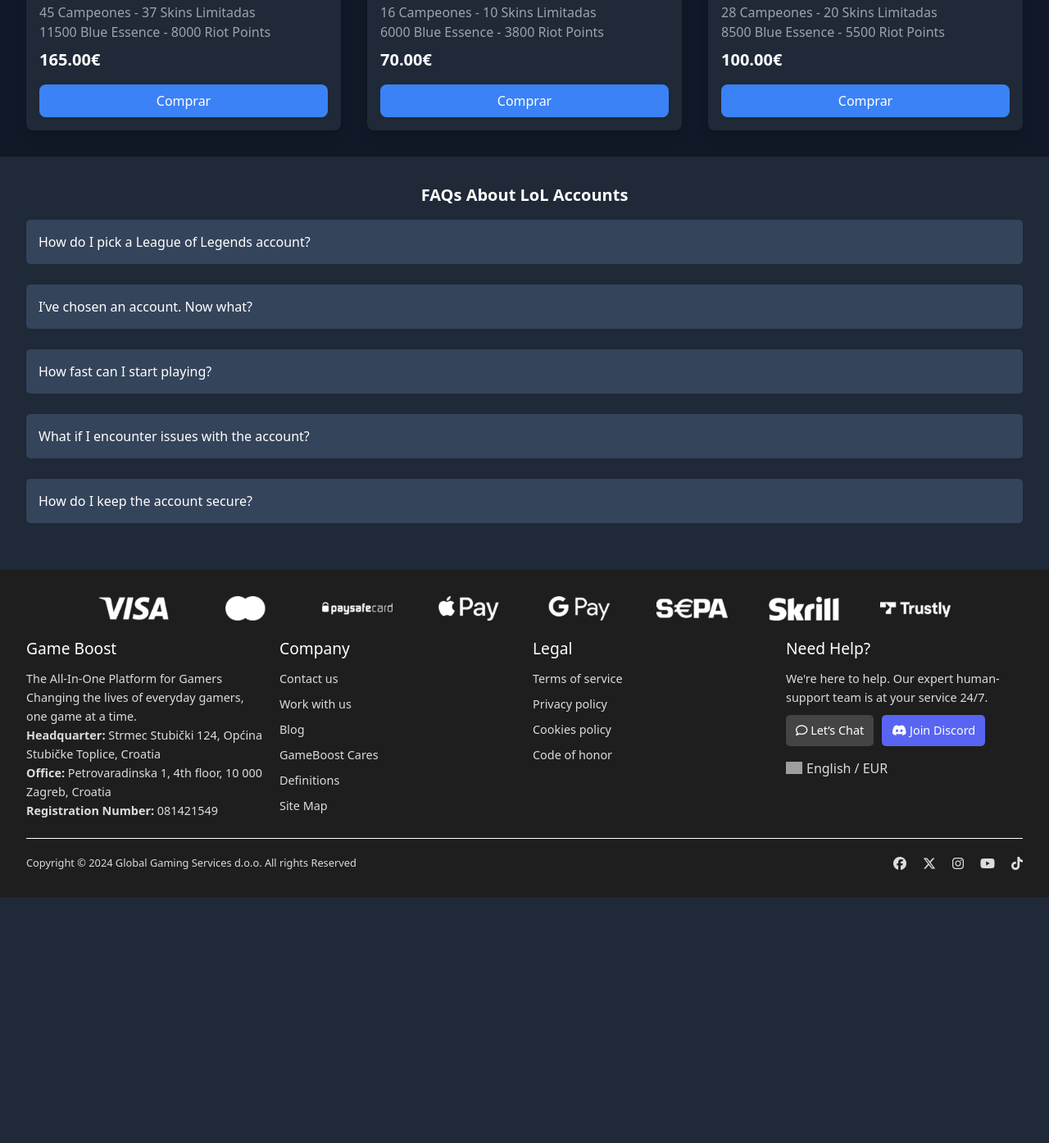
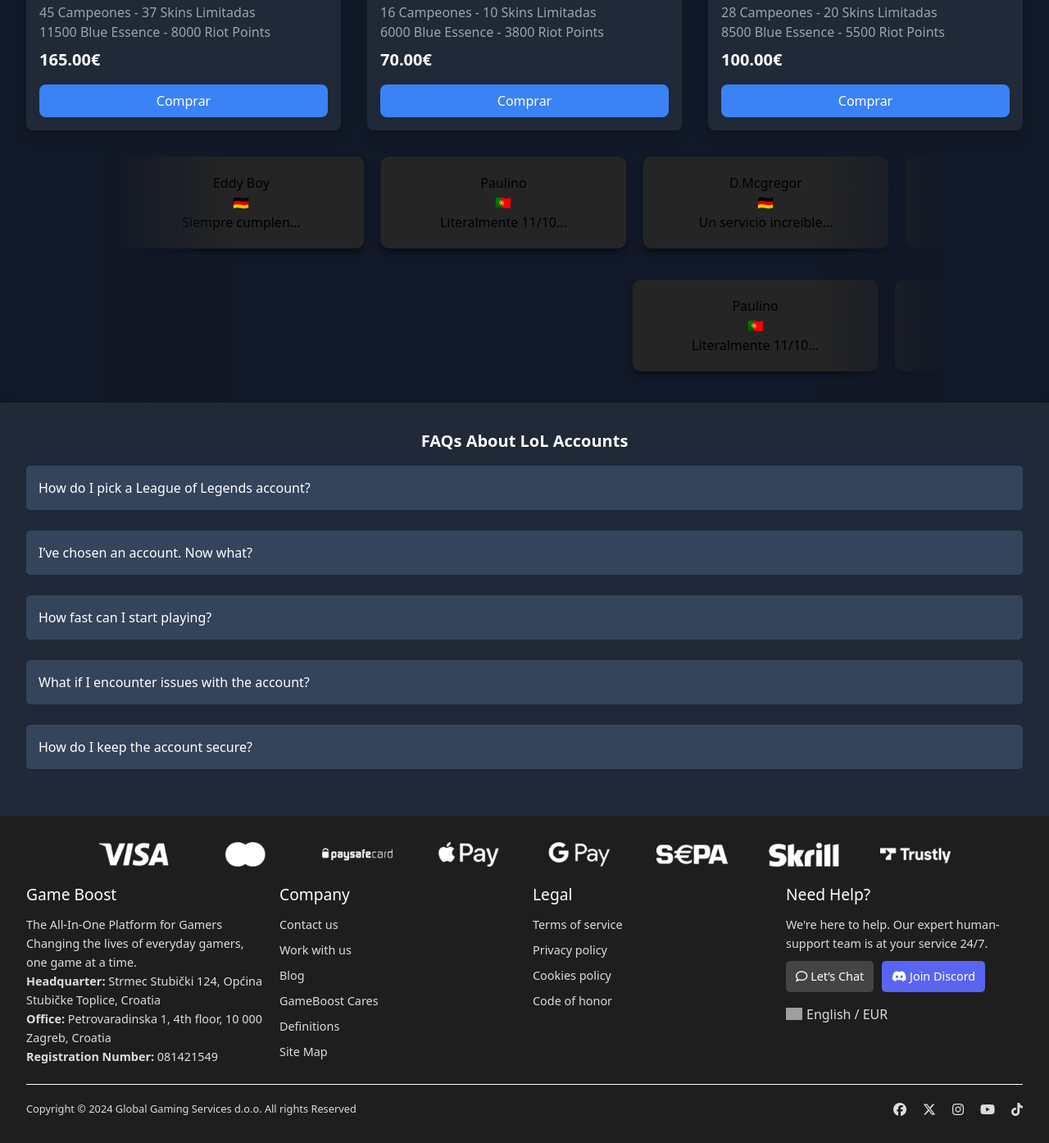
Before and after one commit to Davidsdaw/LeagueOfLegends, a PHP site: page /pages/paginamain.php in a window 1280 px wide. Shown: the part 1455-2849 px from the top of the page at 82% size. Before the commit the page ends 2549 px from the top, so only its background shows below. Run offline with PHP 8.4, Linux system fonts and the light colour scheme; a user stored in the database is signed in; data comes from the database, SQL or seed files in the repository; some libraries are stand-ins or nearby versions; grey boxes are pictures that could not be loaded.

Commit message:
animacion carrusel

```diff
--- a/css/css.css
+++ b/css/css.css
@@ -1,3 +1,7 @@
+body {
+    background-color: #111827;
+}
+
 .logo {
     font-size: 1.5rem;
     font-weight: bold;
@@ -321,3 +325,112 @@
         top: 650px;
     }
 }
+
+
+.carousel {
+    position: relative;
+    overflow: hidden;
+    margin: 0 auto;
+    width: 80%;
+    height: 150px;
+    BACKGROUND-COLOR: #111827;
+}
+
+/* Sombras a los lados */
+.carousel::before,
+.carousel::after {
+    content: '';
+    position: absolute;
+    top: 0;
+    width: 150px;
+    height: 100%;
+    z-index: 2;
+    pointer-events: none;
+    /* Permite que se pueda interactuar con el carrusel */
+}
+
+.carousel::before {
+    left: 0;
+    background: linear-gradient(to right, #111827, rgba(24, 24, 24, 0));
+}
+
+.carousel::after {
+    right: 0;
+    background: linear-gradient(to left, #111827, rgba(24, 24, 24, 0));
+}
+
+.carousel-track {
+    display: flex;
+    animation: scroll 10s linear infinite;
+}
+
+.card {
+    min-width: 300px;
+    margin: 0 10px;
+    padding: 20px;
+    background-color: #252525;
+    border-radius: 10px;
+    box-shadow: 0 4px 6px rgba(0, 0, 0, 0.4);
+    text-align: center;
+    flex-shrink: 0;
+    /* Evita que las tarjetas cambien de tamaño */
+}
+
+/* Animación */
+@keyframes scroll {
+    0% {
+        transform: translateX(0);
+    }
+
+    100% {
+        transform: translateX(-50%);
+    }
+}
+
+/* Duplicación para efecto continuo */
+.carousel-track {
+    width: calc(300px * 6 + 10px * 12);
+    /* Ajustar al número de tarjetas */
+}
+
+.carousel-track:hover {
+    animation-play-state: paused;
+}
+
+
+
+
+
+
+
+
+
+
+
+
+
+
+
+.carousel-track2 {
+    width: calc(300px * 6 + 10px * 12);
+    /* Ajustar al número de tarjetas */
+}
+
+.carousel-track2 {
+    display: flex;
+    animation: scroll-left-to-right 10s linear infinite;
+    /* Lo que hace que la animación se repita infinitamente */
+}
+
+/* Animación de izquierda a derecha */
+@keyframes scroll-left-to-right {
+    0% {
+        transform: translateX(0%);
+        /* Inicia desplazado fuera de la pantalla a la izquierda */
+    }
+
+    100% {
+        transform: translateX(50%);
+        /* Termina desplazado a la posición final */
+    }
+}
--- a/pages/paginamain.php
+++ b/pages/paginamain.php
@@ -120,6 +120,7 @@
             }
             ?>
         </section>
+
     </main>
 
 
@@ -129,6 +130,31 @@
 
 
     </div>
+    <!-- CARRUSEL DE FEEDBACK -->
+    <div class="carousel">
+        <div class="carousel-track">
+            <div class="card">Paulino<br>🇵🇹<br>Literalmente 11/10...</div>
+            <div class="card">D.Mcgregor<br>🇩🇪<br>Un servicio increíble...</div>
+            <div class="card">Eddy Boy<br>🇩🇪<br>Siempre cumplen...</div>
+            <!-- Duplicar las tarjetas para efecto continuo -->
+            <div class="card">Paulino<br>🇵🇹<br>Literalmente 11/10...</div>
+            <div class="card">D.Mcgregor<br>🇩🇪<br>Un servicio increíble...</div>
+            <div class="card">Eddy Boy<br>🇩🇪<br>Siempre cumplen...</div>
+        </div>
+    </div>
+    <div class="carousel">
+        <div class="carousel-track2">
+            <!-- Tarjetas originales -->
+            <div class="card">Paulino<br>🇵🇹<br>Literalmente 11/10...</div>
+            <div class="card">D.Mcgregor<br>🇩🇪<br>Un servicio increíble...</div>
+            <div class="card">Eddy Boy<br>🇩🇪<br>Siempre cumplen...</div>
+            <!-- Tarjetas duplicadas para efecto continuo -->
+            <div class="card">Paulino<br>🇵🇹<br>Literalmente 11/10...</div>
+            <div class="card">D.Mcgregor<br>🇩🇪<br>Un servicio increíble...</div>
+            <div class="card">Eddy Boy<br>🇩🇪<br>Siempre cumplen...</div>
+        </div>
+    </div>
+
     <!--Preguntas y respuestas-->
     <div class="faq-container">
         <h2 class="faq">FAQs About LoL Accounts</h2>
```
